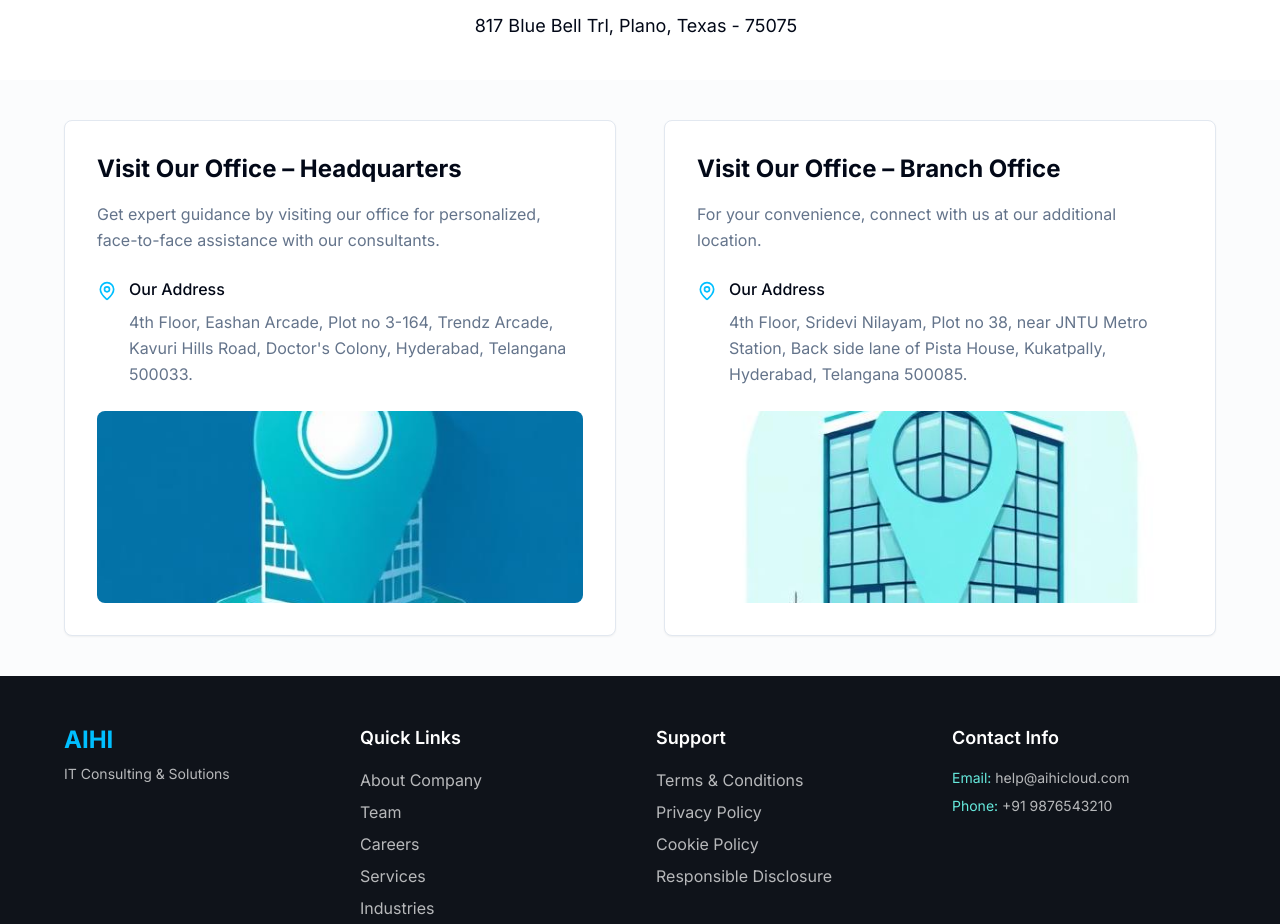
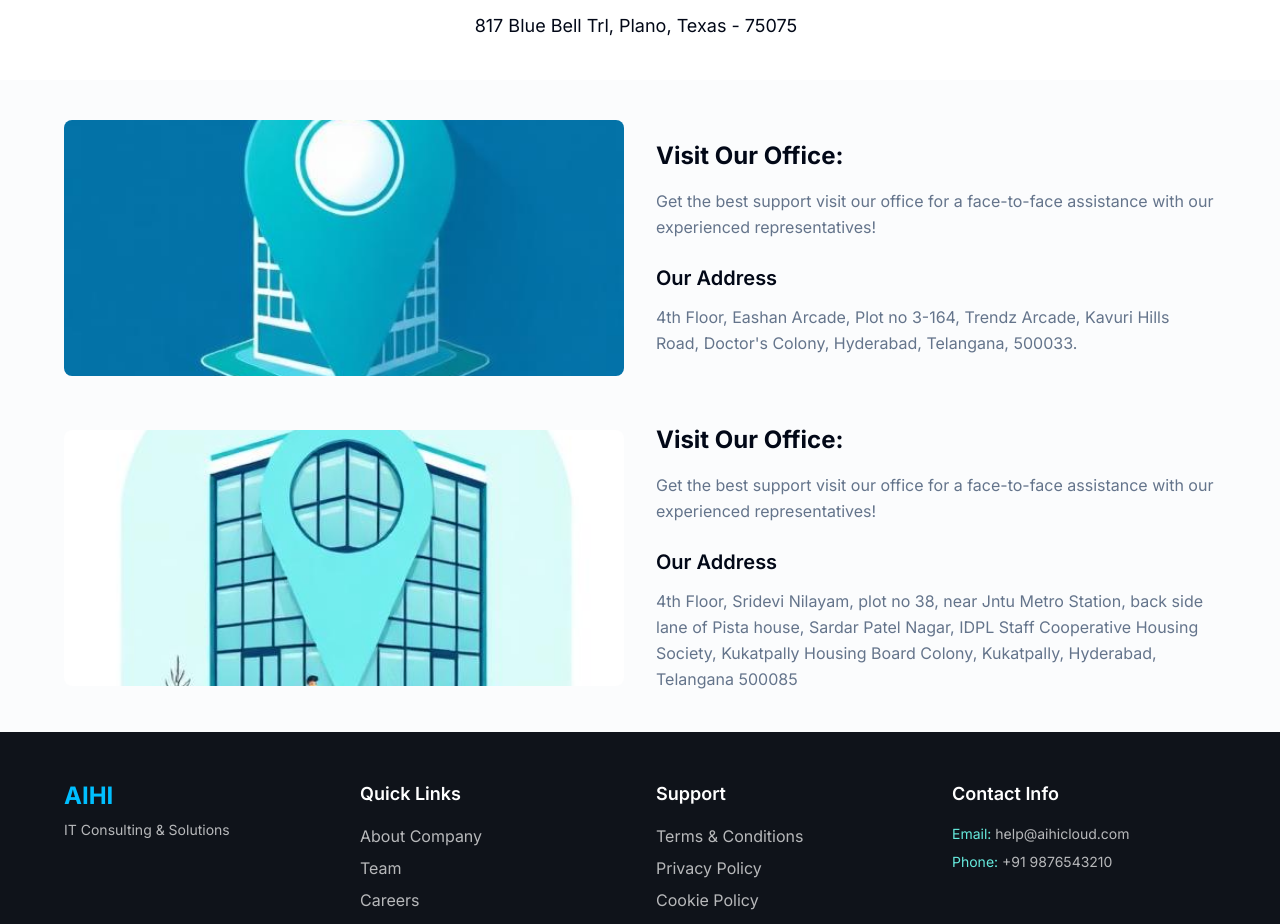
Before and after one commit to NareshPullurii80/aihi-connect-glow, a React (Vite) app: page / in a window 1280 px wide. Shown: the part 1366-2290 px from the top of the page. Built offline with nearby package versions, Linux system fonts and the light colour scheme.

Commit message:
Refactor office locations section
Updated the "Visit Our Office" section to match the provided image, including a two-column layout with maps on the left and office details on the right.

```diff
--- a/src/components/OfficeLocations.tsx
+++ b/src/components/OfficeLocations.tsx
@@ -1,66 +1,64 @@
-import { MapPin } from 'lucide-react';
-import { Card } from '@/components/ui/card';
 import officeMapHq from '@/assets/office-map-hq.jpg';
 import officeMapBranch from '@/assets/office-map-branch.jpg';
+
 const OfficeLocations = () => {
-  return <section className="bg-secondary/30 py-[40px]">
+  return (
+    <section className="bg-secondary/30 py-[40px]">
       <div className="container mx-auto px-4">
-        <div className="max-w-6xl mx-auto">
-          {/* Office Locations */}
-          <div className="grid lg:grid-cols-2 gap-12">
+        <div className="max-w-6xl mx-auto space-y-12">
           {/* Headquarters */}
-            <Card className="p-8 shadow-elegant">
-              <div className="mb-6">
+          <div className="grid lg:grid-cols-2 gap-8 items-center">
+            <div className="rounded-lg overflow-hidden">
+              <img src={officeMapHq} alt="AIHI Headquarters Location Map" className="w-full h-64 object-cover" />
+            </div>
+            <div className="space-y-6">
+              <div>
                 <h3 className="text-2xl font-bold text-foreground mb-4">
-                  Visit Our Office – Headquarters
+                  Visit Our Office:
                 </h3>
                 <p className="text-muted-foreground leading-relaxed">
-                  Get expert guidance by visiting our office for personalized, face-to-face assistance with our consultants.
+                  Get the best support visit our office for a face-to-face assistance with our experienced representatives!
                 </p>
               </div>
-
-              <div className="flex items-start space-x-3 mb-6">
-                <MapPin className="h-5 w-5 text-teal mt-1 flex-shrink-0" />
               <div>
-                  <p className="font-medium text-foreground mb-2">Our Address</p>
+                <h4 className="text-xl font-semibold text-foreground mb-3">
+                  Our Address
+                </h4>
                 <p className="text-muted-foreground leading-relaxed">
-                    4th Floor, Eashan Arcade, Plot no 3-164, Trendz Arcade,
-                    Kavuri Hills Road, Doctor's Colony, Hyderabad, Telangana 500033.
+                  4th Floor, Eashan Arcade, Plot no 3-164, Trendz Arcade, Kavuri Hills Road, Doctor's Colony, Hyderabad, Telangana, 500033.
                 </p>
               </div>
             </div>
-
-              <div className="rounded-lg overflow-hidden">
-                <img src={officeMapHq} alt="AIHI Headquarters Location Map" className="w-full h-48 object-cover" />
           </div>
-            </Card>
 
           {/* Branch Office */}
-            <Card className="p-8 shadow-elegant">
-              <div className="mb-6">
+          <div className="grid lg:grid-cols-2 gap-8 items-center">
+            <div className="rounded-lg overflow-hidden">
+              <img src={officeMapBranch} alt="AIHI Branch Office Location Map" className="w-full h-64 object-cover" />
+            </div>
+            <div className="space-y-6">
+              <div>
                 <h3 className="text-2xl font-bold text-foreground mb-4">
-                  Visit Our Office – Branch Office
+                  Visit Our Office:
                 </h3>
                 <p className="text-muted-foreground leading-relaxed">
-                  For your convenience, connect with us at our additional location.
+                  Get the best support visit our office for a face-to-face assistance with our experienced representatives!
                 </p>
               </div>
-
-              <div className="flex items-start space-x-3 mb-6">
-                <MapPin className="h-5 w-5 text-teal mt-1 flex-shrink-0" />
               <div>
-                  <p className="font-medium text-foreground mb-2">Our Address</p>
-                  <p className="text-muted-foreground leading-relaxed">4th Floor, Sridevi Nilayam, Plot no 38, near JNTU Metro Station, Back side lane of Pista House, Kukatpally, Hyderabad, Telangana 500085.</p>
-                </div>
-              </div>
-
-              <div className="rounded-lg overflow-hidden">
-                <img src={officeMapBranch} alt="AIHI Branch Office Location Map" className="w-full h-48 object-cover" />
-              </div>
-            </Card>
+                <h4 className="text-xl font-semibold text-foreground mb-3">
+                  Our Address
+                </h4>
+                <p className="text-muted-foreground leading-relaxed">
+                  4th Floor, Sridevi Nilayam, plot no 38, near Jntu Metro Station, back side lane of Pista house, Sardar Patel Nagar, IDPL Staff Cooperative Housing Society, Kukatpally Housing Board Colony, Kukatpally, Hyderabad, Telangana 500085
+                </p>
               </div>
             </div>
           </div>
-    </section>;
+        </div>
+      </div>
+    </section>
+  );
 };
+
 export default OfficeLocations;
```
Lines whose indentation alone changed are shown as unchanged.
